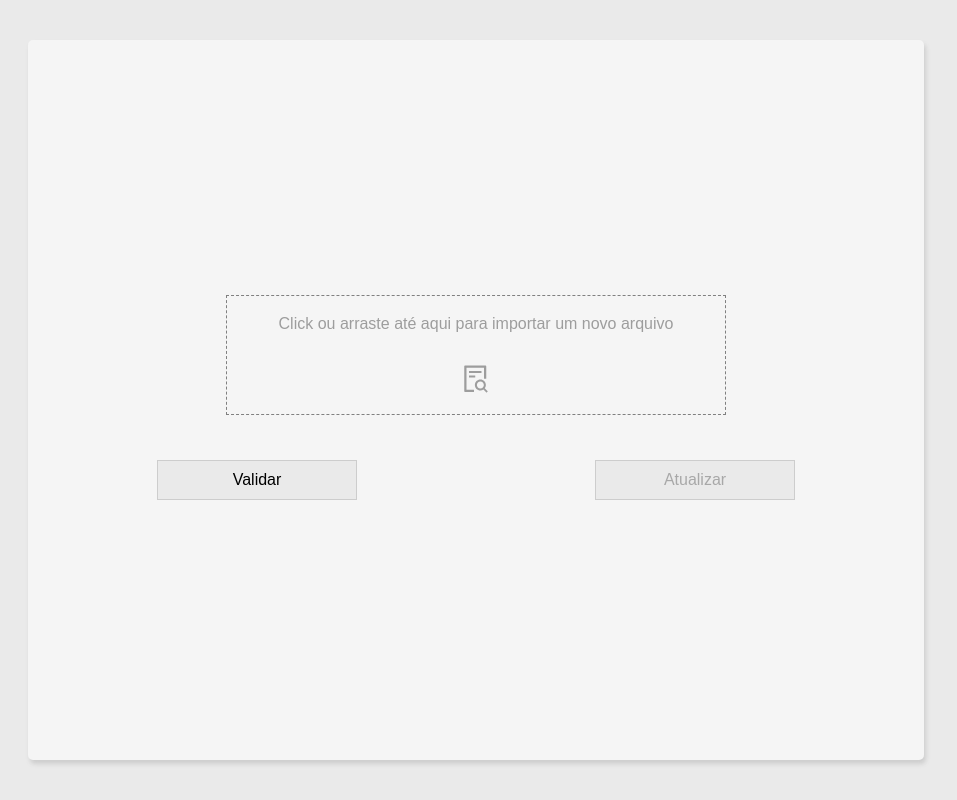
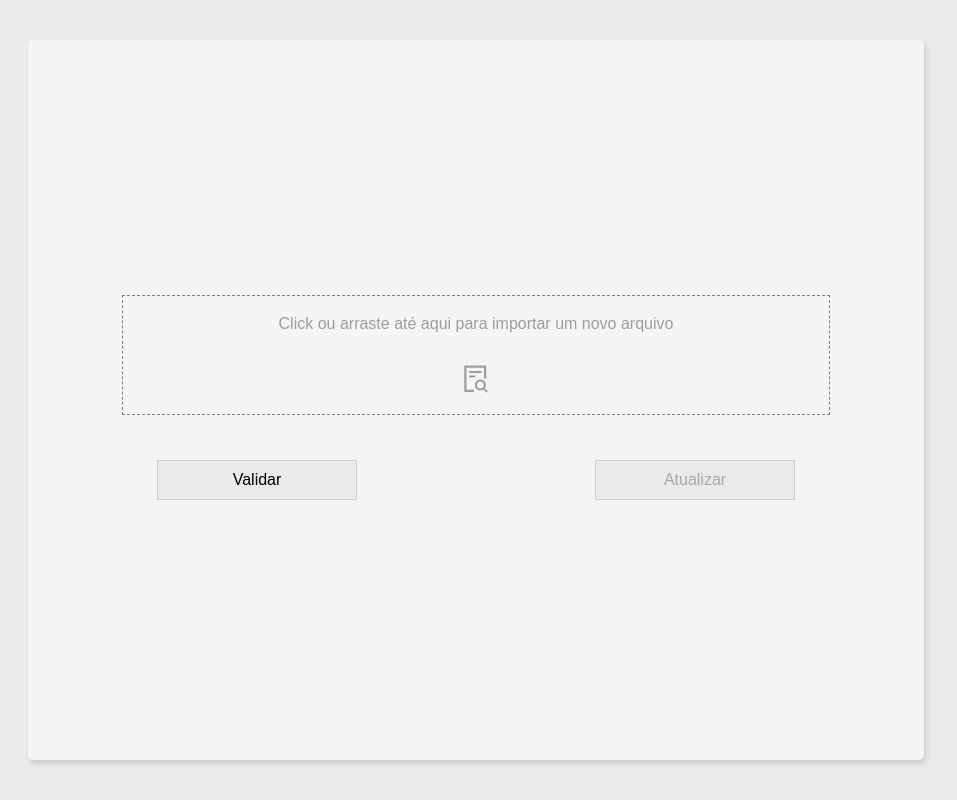
Before and after one commit to victormatia/price-manager-front-end, a React (Vite) app: page / in a window 1280 px wide. Shown: the whole page, without its empty margins (164-1121 px from the left). Built offline with nearby package versions, Linux system fonts and the light colour scheme; a web font is replaced by a local one.

Commit message:
style: styles Upload component

```diff
--- a/src/components/Upload/style.module.css
+++ b/src/components/Upload/style.module.css
@@ -1,7 +1,7 @@
 .upload__container {
   margin: 20px 0;
   border: 1px dashed gray;
-  width: 500px;
+  width: 80%;
   height: 120px;
   padding: 4px;
   position: relative;
@@ -33,7 +33,7 @@
   font-size: 2rem;
 }
 
-@media screen and ( max-width: 850px ) {
+@media screen and ( max-width: 700px ) {
   .upload__container {
     width: 100%;
   }
```
